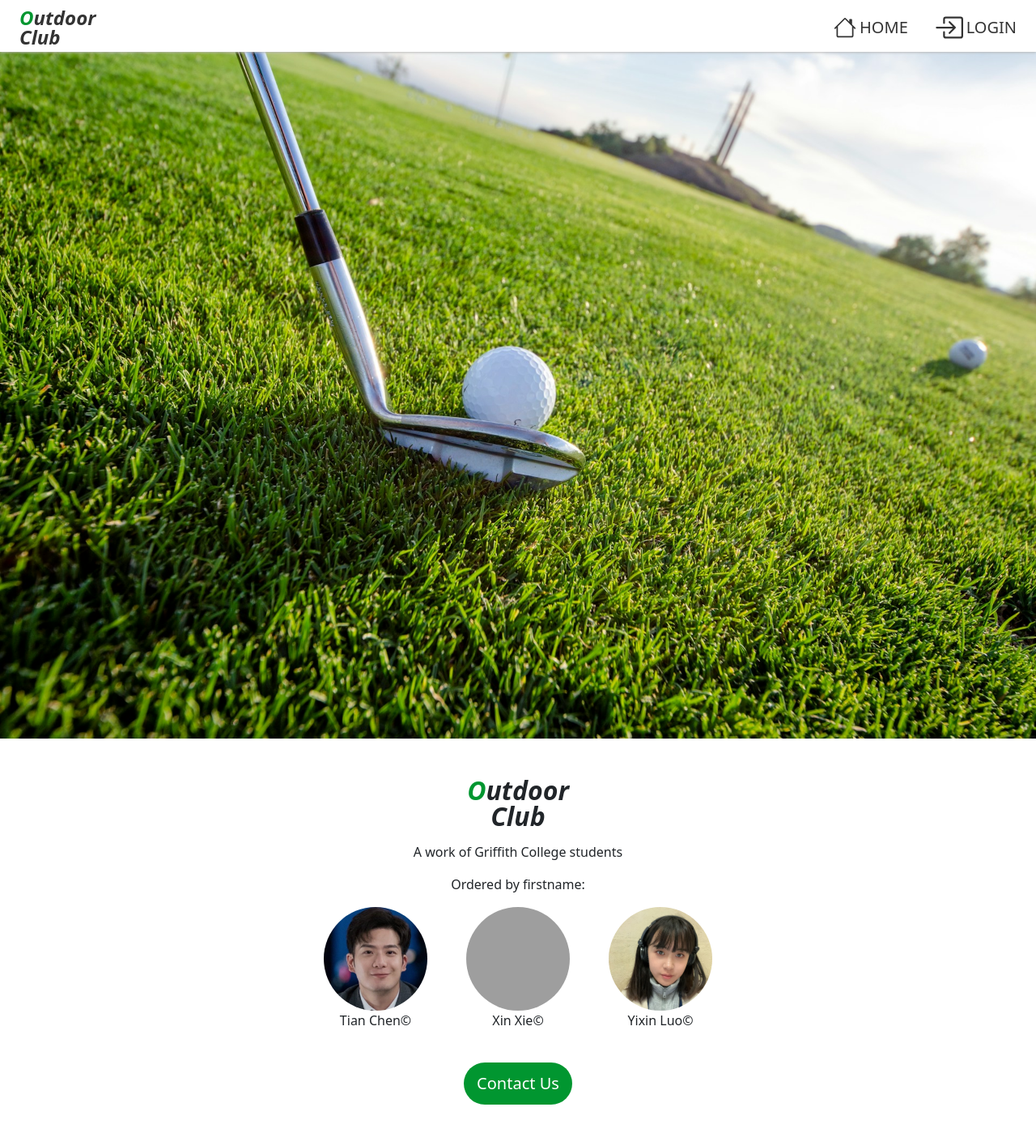
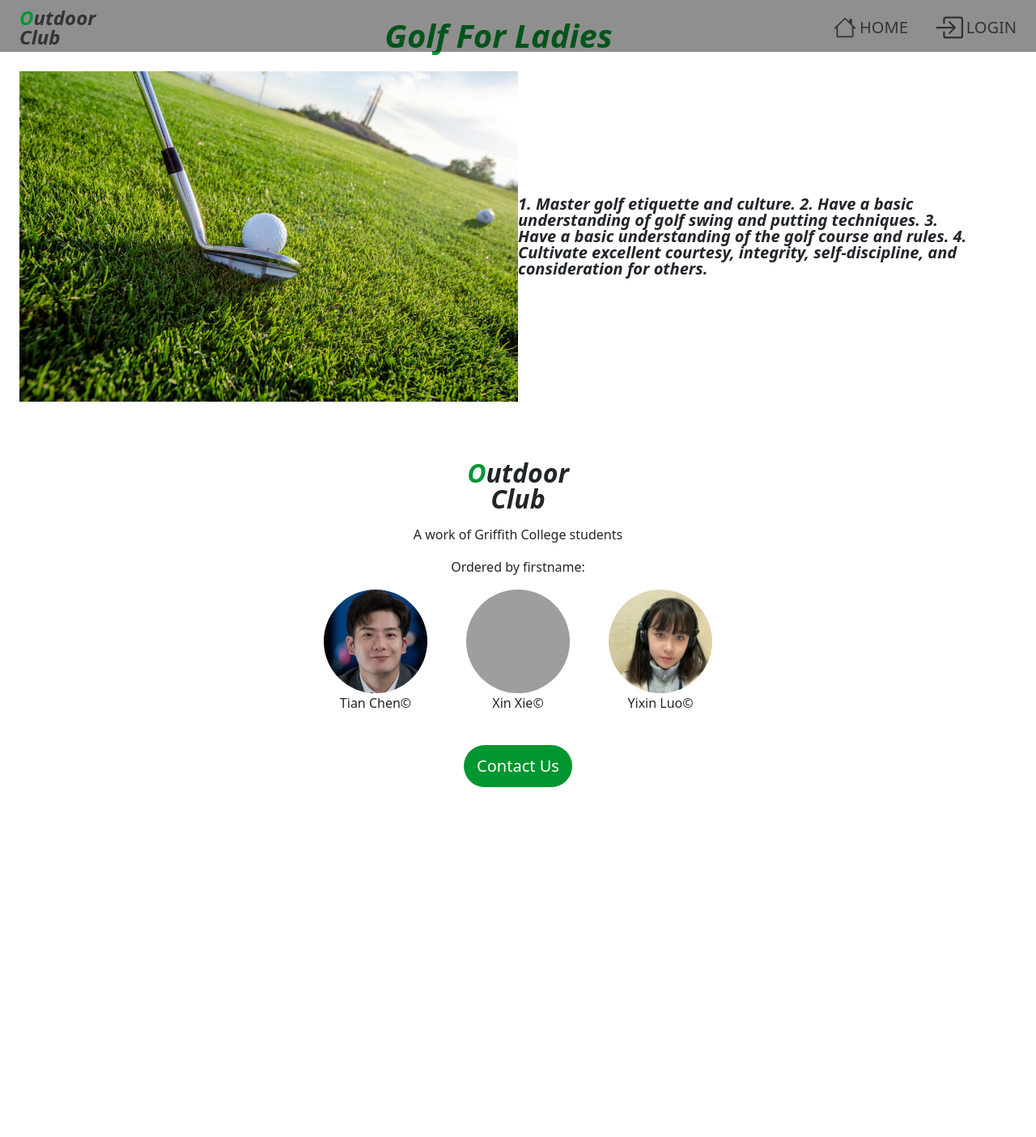
Before and after one commit to TheT92/hdc_sewa_assignment, a PHP site: page /classdetail.php?id=1 in a window 1280 px wide. Shown: the whole page at 81% size. After the commit the page ends 972 px from the top, so only its background shows below. Run offline with PHP 8.4, Linux system fonts and the light colour scheme; data comes from the database, SQL or seed files in the repository; grey boxes are pictures that could not be loaded.

Commit message:
class detail

```diff
--- a/assets/init.sql
+++ b/assets/init.sql
@@ -130,7 +130,7 @@ insert ignore into sewagroup.class(
 
 insert ignore into sewagroup.classdetail(
   `id`,`class_id`,`page_name`, `class_image`, `description`, `class_detail`, `required_priority`
-) VALUES (1, 1, 'classdetail1.php', './images/img10.jpg', '1. Master golf etiquette and culture. 2. Have a basic understanding of golf swing and putting techniques.
+) VALUES (1, 1, 'Golf For Ladies', './images/img10.jpg', '1. Master golf etiquette and culture. 2. Have a basic understanding of golf swing and putting techniques.
                                 3. Have a basic understanding of the golf course and rules. 4. Cultivate excellent courtesy, integrity, self-discipline,
                                 and consideration for others.', 'Golf is a ball sport played on outdoor courts with unique landscapes. This sport places
                                 great emphasis on the cultivation and etiquette of its participants. Golf is most influential spiritual cores are honesty,
@@ -140,7 +140,7 @@ insert ignore into sewagroup.classdetail(
 
 insert ignore into sewagroup.classdetail(
   `id`,`class_id`, `page_name`, `class_image`, `description`, `class_detail`, `required_priority`
-) VALUES (2, 2, 'classdetail2.php', './images/img1.jpg', '1. Cultivation of physical fitness. 2. Cultivate etiquette and patience. 3. Cultivate self-discipline.',
+) VALUES (2, 2, 'Teen Golf Course', './images/img1.jpg', '1. Cultivation of physical fitness. 2. Cultivate etiquette and patience. 3. Cultivate self-discipline.',
                                 'Golf is a sport that cultivates children flexibility, coordination, and explosiveness, which can help them strengthen their
                                 physical fitness and develop better. At the same time, golf is an outdoor sport that allows children to play in the grass and
                                 sunlight, giving them ample outdoor time. At the same time, cultivate children politeness and patience. Many golf rules and
@@ -149,6 +149,6 @@ insert ignore into sewagroup.classdetail(
 
 insert ignore into sewagroup.classdetail(
   `id`,`class_id`,`page_name`, `class_image`, `description`, `class_detail`, `required_priority`
-) VALUES (3, 3,'classdetail3.php', './images/img2.jpg', '1. A course to experience the world. 2. Can effectively strengthen the body and keep fit. 3. Courses that are also
+) VALUES (3, 3,'Challenge Walk', './images/img2.jpg', '1. A course to experience the world. 2. Can effectively strengthen the body and keep fit. 3. Courses that are also
                                 helpful for socializing.', 'This course challenges you and strengthens your body, allowing you to push your limits constantly. It also allows you and your friends to take a
                                 leisurely walk.',3);
--- a/classdetail.php
+++ b/classdetail.php
@@ -9,7 +9,7 @@
         <title>Biking</title>
     </head>
 
-    <body id="index" class="page-container d-flex flex-column">
+    <body id="classdetail" class="page-container d-flex flex-column">
         <?php include './app/views/header.php' ?>
         <?php
         include ("./api/classdetail.php");
@@ -18,9 +18,26 @@
             $id=$_GET['id'];
             $row = $result->fetch(PDO::FETCH_ORI_NEXT);
             $image = $row['class_image'];
-            echo "<img src = '$image' alt=''>";
+            $description = $row['description'];
+            $pname = $row['page_name'];
         ?>
 
+        <section class="classdetail-wrapper w-100">
+            <section class="introduction align-items-center justify-content-left p-4">
+                <p class="fs-1 mb-0 lh-1 fw-bold fst-italic me-5 text-center">
+                    <span class="text-color-primary"><?php echo "$pname";?></span>
+                </p>
+
+                <section class="content d-flex align-items-center justify-content-left mt-4">
+                    <?php echo "<img src='$image' class='d-block w-50 flow-img' alt='...'>";?>
+                    <p class="fs-5 mb-0 lh-1 fw-bold fst-italic me-5 text-left">
+                        <?php echo "$description";?>
+                    </p>
+                </section>
+            </section>
+
+
+        </section>
 
         <?php include './app/views/footer.php' ?>
         <script src="js/bootstrap.bundle.min.js" ></script>
--- a/css/classdetail.css
+++ b/css/classdetail.css
@@ -1,22 +1,11 @@
-table{
-    width: 80%;
-    border-collapse: collapse;
-    margin-bottom: 20px;
+#classdetail {
+    padding-top: 0;
+    min-height: 100vh;
+
+    .navbar {
+        color: white;
+        background: #00000070 !important;
+        box-shadow: none;
+    }
+
 }
-
-table, th, td {
-    border: 1px solid black;
-}
-
-th, td {
-    padding: 8px;
-    text-align: left;
-}
-
-th {
-    background-color: #f2f2f2;
-}
-
-th:first-child{
-    width: 30%;
-}
```
